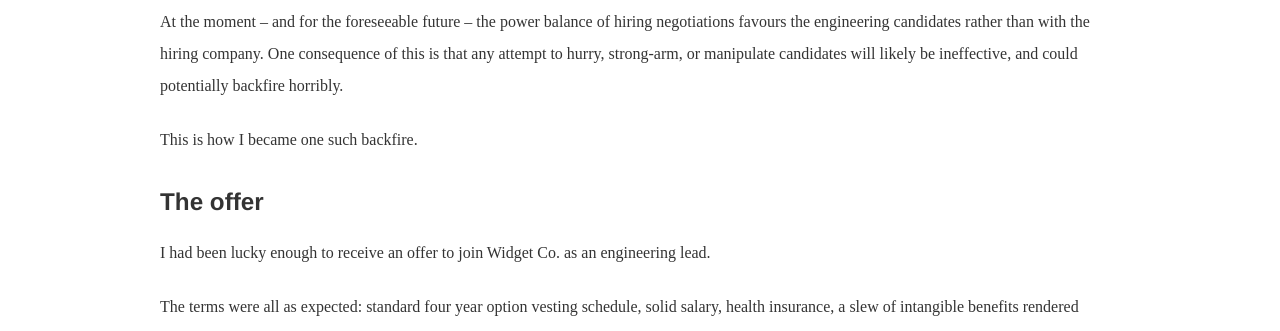
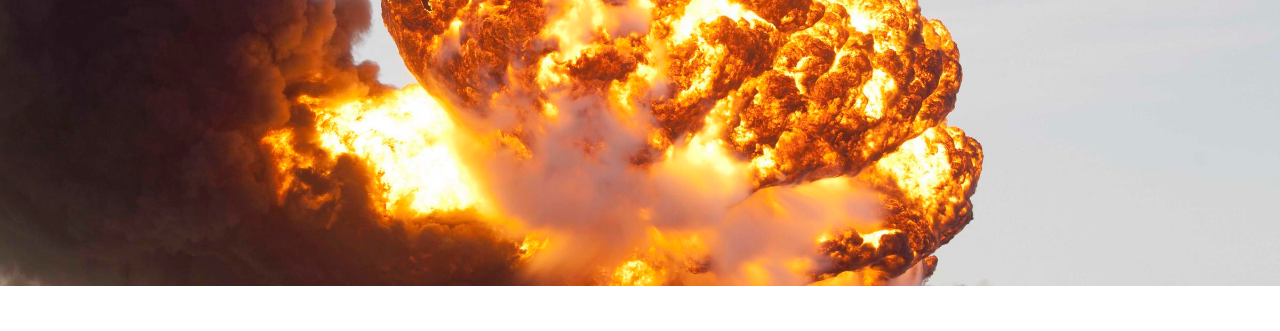
Before and after one commit to goodgravy/goodgravy.github.io, a Gatsby site: page /why-exploding-offers-dont-work/ in a window 1280 px wide. Shown: the part 258-589 px from the top of the page. Built offline with nearby package versions, Linux system fonts and the light colour scheme; Gatsby itself is replaced by a stand-in of ours; some packages are replaced by stand-ins of ours; what typography-theme-judah would draw is missing.

Commit message:
feat: cover image for job offers

```diff
--- a/content/posts/why-exploding-offers-dont-work.md
+++ b/content/posts/why-exploding-offers-dont-work.md
@@ -15,6 +15,7 @@ tags:
 
 title:  "Why exploding job offers don't work for senior hires"
 thumbnail: ../assets/explosion.jpg
+coverImage: ../assets/explosion.jpg
 
 ---
 
```
